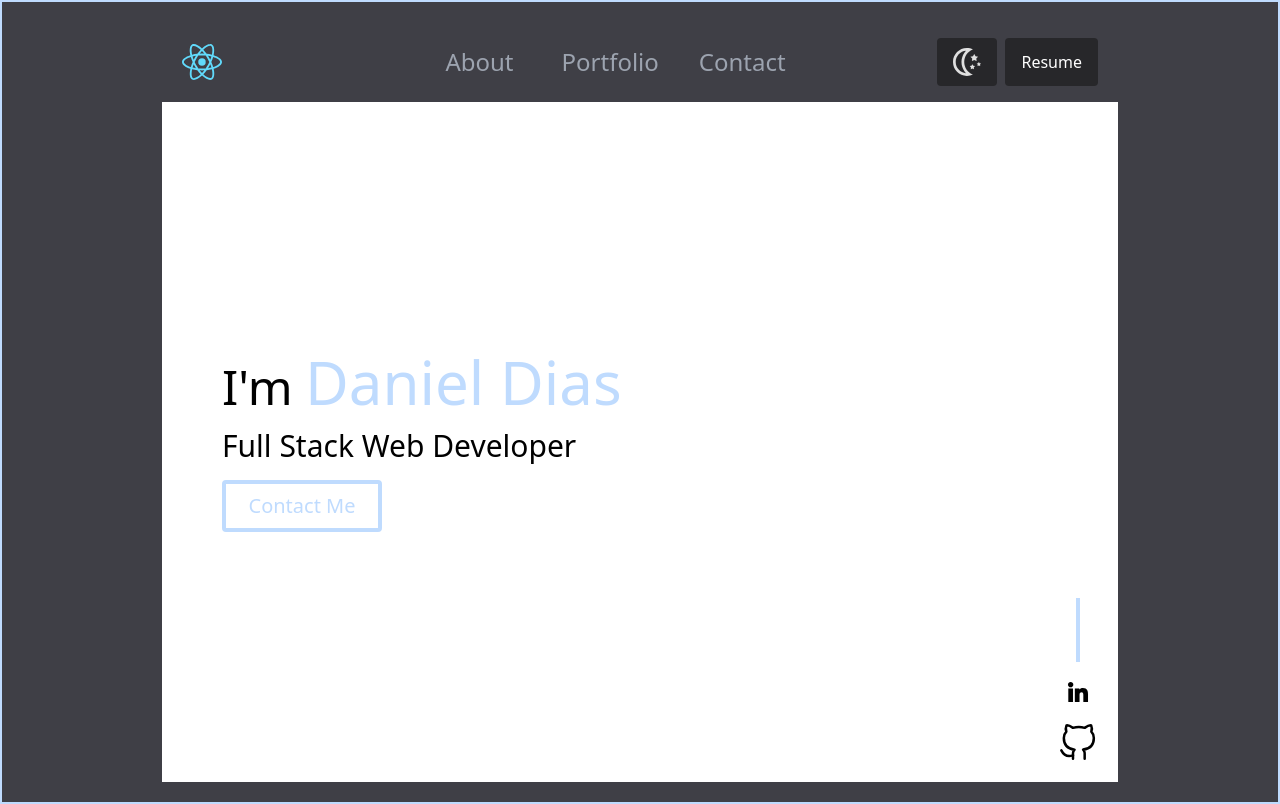
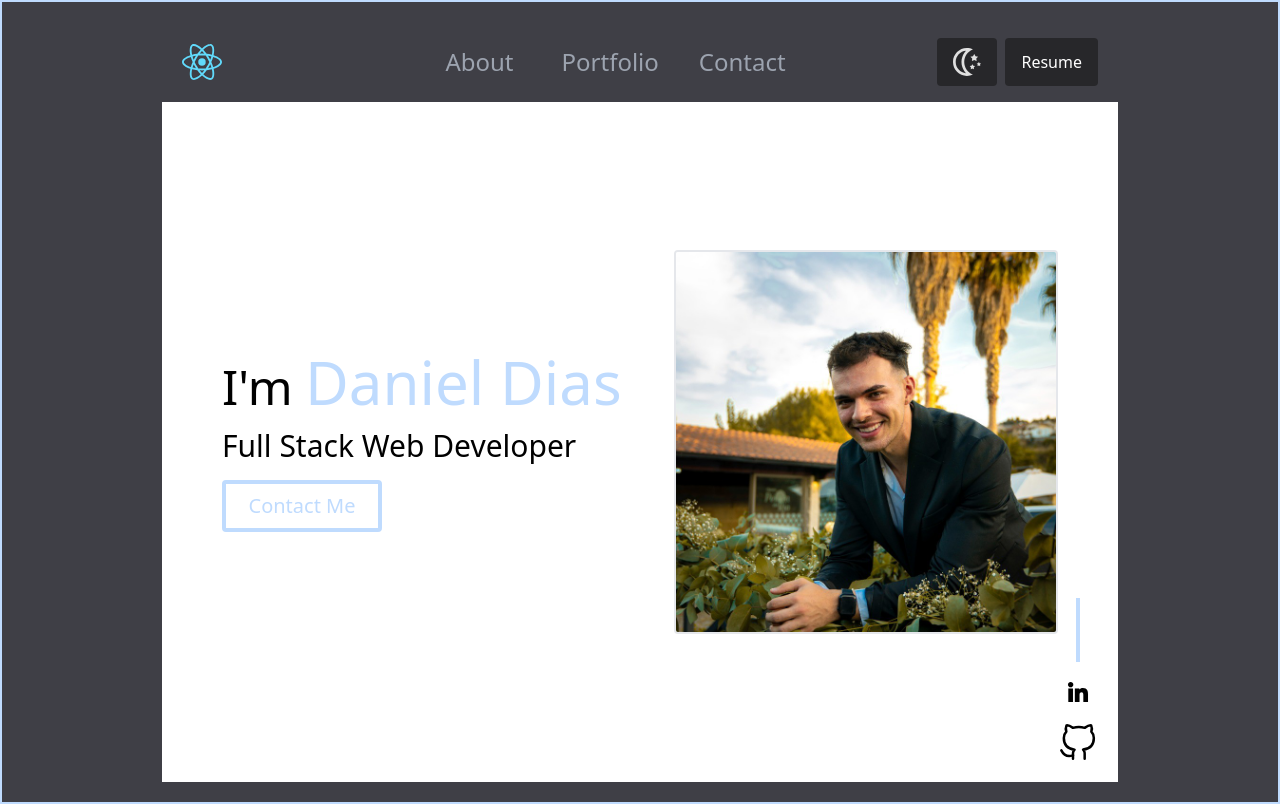
Before and after one commit to danielferreira-dias/my-portfolio-react-vite, a React (Vite) app: page / in a window 1280 px wide. Built offline with nearby package versions, Linux system fonts and the light colour scheme.

Commit message:
Added Profile Picture

```diff
--- a/src/App.jsx
+++ b/src/App.jsx
@@ -12,18 +12,24 @@ function App() {
   };
 
   return (
-    <div className="flex flex-col h-screen px-5 sm:px-10 xl:px-40 2xl:px-80 py-5">
+    <div className="flex flex-col h-screen px-5 sm:px-10 xl:px-40 2xl:px-60 py-5">
       <Navbar onDataFromChild={handleDataFromChild}></Navbar>
       <section className="w-full h-svh bg-white">
         <div className="w-full h-full justify-between xs:justify-normal flex flex-col p-5">
           {/* Introduction Div */}
-          <div className='flex items-start xs:items-center justify-center xs:justify-normal h-fit xs:h-full mx-5 my-5 lg:mx-10'>
+          <div className='flex items-start xs:items-center justify-center xs:justify-between h-fit xs:h-full mx-5 my-5 lg:mx-10 flex-col xs:flex-row'>
             <div className='flex flex-col gap-y-4 my-10 xs:my-0'>
               <p className="text-xl sm:text-2xl lg:text-5xl">I'm <span className="text-2xl sm:text-3xl lg:text-6xl text-primary">Daniel Dias</span></p>
               <p className="text-lg sm:text-xl lg:text-3xl">Full Stack Web Developer</p>
               <button className='w-40 text-sm sm:text-xl border-4 rounded border-primary text-primary p-2'>Contact Me</button>
             </div>
+
+            {/* Image Div */}
+            <div className="relative h-fit w-42  xs:flex xs:w-60 md:w-72 lg:w-80 xl:w-96 xs:ml-5">
+              <img src="profile.jpg" alt="Profile" className=" rounded border-2" />
+            </div>
           </div>
+
           {/* Symbol Div */}
           <div className="relative h-fit">
             <div className="flex flex-row justify-center xs:justify-normal xs:absolute bottom-0 right-0 xs:flex-col items-center gap-5">
@@ -32,6 +38,7 @@ function App() {
               <img src="github.svg" alt="" className="w-10 h-10" />
             </div>
           </div>
+
         </div>
       </section>
     </div>
```
